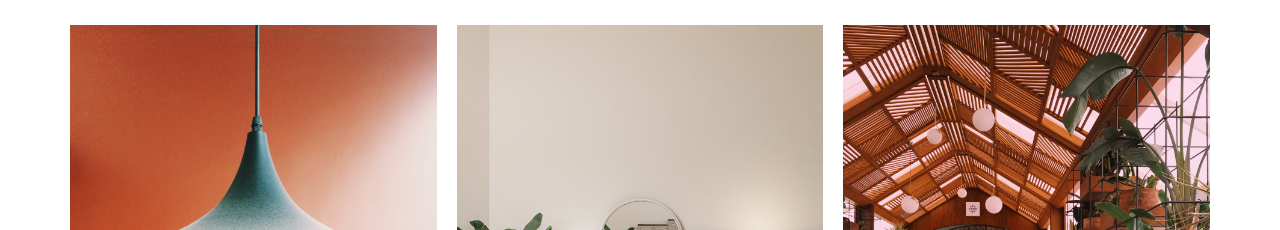
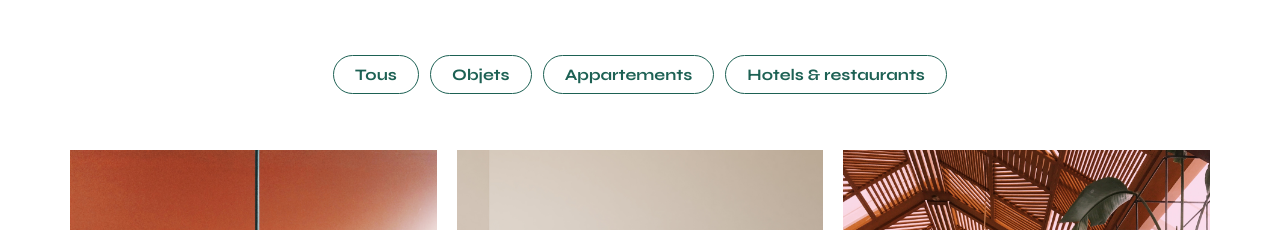
Before and after one commit to Mahlst/OC_P03, a plain HTML site: page FrontEnd/index.html in a window 1280 px wide. Shown: the part 570-800 px from the top of the page. Drawn offline with nearby package versions, Linux system fonts and the light colour scheme.

Commit message:
Ajout des boutons "filtres"

```diff
--- a/FrontEnd/assets/style.css
+++ b/FrontEnd/assets/style.css
@@ -47,6 +47,10 @@ table {
 	border-spacing: 0;
 }
 /** end reset css**/
+.pointer {
+	cursor: pointer;
+}
+
 body {
 	max-width: 1140px;
 	margin:auto;
@@ -121,10 +125,34 @@ li:hover {
 #introduction p {
 	margin-bottom: 0.5em;
 }
+
 #portfolio h2 {
 	text-align: center;
-	margin-bottom: 1em;
+	margin-bottom: 2em;
 }
+
+#portfolio .filter {
+	text-align: center;
+	padding-bottom: 4em;
+}
+
+#portfolio .filter button {
+	font-size: 16px;
+	font-weight: 700;
+	font-family: "Syne", sans-serif;
+	background-color: #FFF;
+	color: #1D6154;
+	border: 1px solid #1D6154;
+	border-radius: 60px;
+	padding: 9px 21px;
+	margin: 0 0.2em;
+}
+
+#portfolio .filter button:hover {
+	background-color: #1D6154;
+	color: #FFFFFF;
+}
+
 .gallery {
 	width: 100%;
 	display: grid;
--- a/FrontEnd/index.html
+++ b/FrontEnd/index.html
@@ -36,6 +36,14 @@
 	</section>
 	<section id="portfolio">
 		<h2>Mes Projets</h2>
+
+		<div class="filter">
+			<button class="btn-tous pointer" type="button">Tous</button>
+			<button class="btn-objets pointer" type="button">Objets</button>
+			<button class="btn-appartements pointer" type="button">Appartements</button>
+			<button class="btn-hotels-restaurants pointer" type="button">Hotels & restaurants</button>
+		</div>
+
 		<div class="gallery">
 			<figure>
 				<img src="assets/images/abajour-tahina.png" alt="Abajour Tahina">
```
